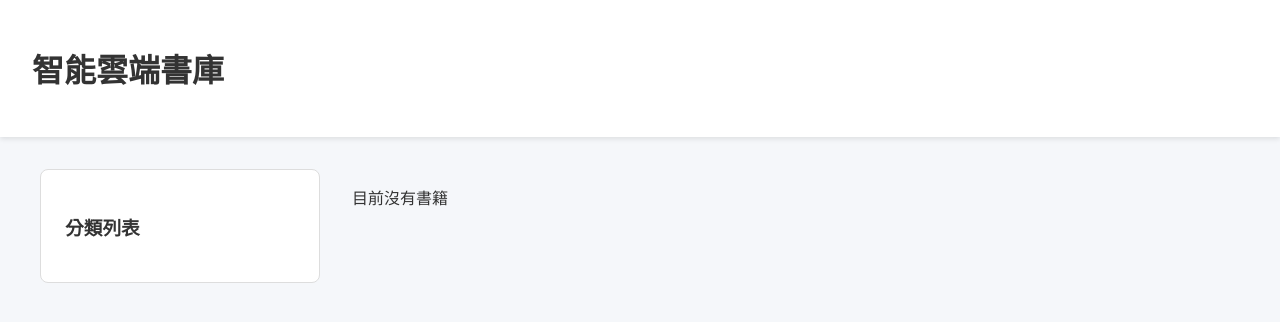
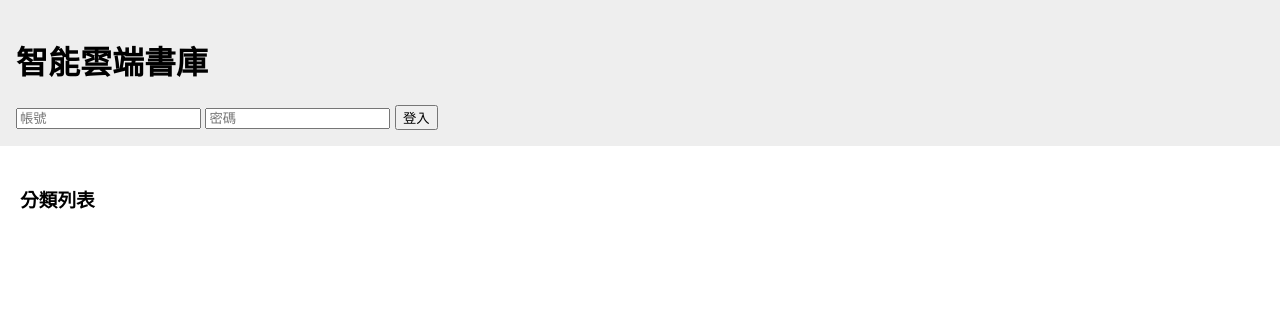
Before and after one commit to Vincent981010/epub-reader-site, a Flask app: page / in a window 1280 px wide. Shown: the top 322 px of the page. Run offline with Flask 3, Linux system fonts and the light colour scheme; data that the repository does not hold is empty; some libraries are stand-ins or nearby versions.

Commit message:
feat: restore layout based on current loading-overlay structure

```diff
--- a/templates/index.html
+++ b/templates/index.html
@@ -2,74 +2,46 @@
 <html lang="zh-TW">
 <head>
     <meta charset="UTF-8">
-    <meta name="viewport" content="width=device-width, initial-scale=1.0">
     <title>智能雲端書庫</title>
     <script src="https://cdnjs.cloudflare.com/ajax/libs/epub.js/0.3.88/epub.min.js"></script>
     <style>
-        /* 基礎樣式 */
-        body { font-family: 'Segoe UI', sans-serif; background-color: #f5f7fa; margin: 0; color: #333; }
-        header { padding: 1.5rem 2rem; background: #fff; box-shadow: 0 2px 5px rgba(0,0,0,0.1); display: flex; justify-content: space-between; align-items: center; }
+        /* 1. 你指定的 Loading 遮罩樣式 */
+        #loading-overlay { display: none; position: fixed; top:0; left:0; width:100%; height:100%; background:rgba(255,255,255,0.8); z-index:9999; justify-content:center; align-items:center; }
 
-        /* Loading 遮罩 */
-        #loading-overlay { display: none; position: fixed; top:0; left:0; width:100%; height:100%; background:rgba(255,255,255,0.9); z-index:9999; justify-content:center; align-items:center; font-size: 1.5rem; }
-
-        /* 網格系統 */
-        .container { max-width: 1200px; margin: 2rem auto; display: grid; grid-template-columns: 280px 1fr; gap: 2rem; padding: 0 1rem; }
-        .sidebar { background: white; padding: 1.5rem; border-radius: 8px; border: 1px solid #ddd; height: fit-content; }
-        .book-grid { display: grid; grid-template-columns: repeat(auto-fill, minmax(200px, 1fr)); gap: 1.5rem; }
-
-        /* 書籍卡片 */
-        .book-card { background: white; padding: 1.5rem; border-radius: 8px; border: 1px solid #ddd; box-shadow: 0 2px 4px rgba(0,0,0,0.05); transition: transform 0.2s; }
-        .book-card:hover { transform: translateY(-5px); }
-        .book-card strong { display: block; margin-bottom: 0.5rem; font-size: 1.1rem; }
+        /* 2. 原本的網頁排版樣式 */
+        body { font-family: sans-serif; margin: 0; display: flex; flex-direction: column; }
+        header { padding: 1rem; background: #eee; }
+        .main-container { display: flex; padding: 20px; }
+        #sidebar { width: 250px; }
+        #bookGrid { display: flex; flex-wrap: wrap; gap: 15px; }
+        .book-card { border: 1px solid #ccc; padding: 10px; width: 150px; }
     </style>
 </head>
 <body>
     <div id="loading-overlay">處理中...請稍候</div>
 
     <header>
-        <div class="logo"><h1>智能雲端書庫</h1></div>
-        <div id="userPanel"></div>
+        <h1>智能雲端書庫</h1>
+        <div id="auth-section">
+            <!-- 登入表單 -->
+            <input type="text" id="username" placeholder="帳號">
+            <input type="password" id="password" placeholder="密碼">
+            <button onclick="handleLogin(document.getElementById('username').value, document.getElementById('password').value)">登入</button>
+        </div>
     </header>
 
-    <div class="container">
-        <aside class="sidebar">
+    <div class="main-container">
+        <div id="sidebar">
             <h3>分類列表</h3>
             <div id="seriesList"></div>
-        </aside>
-
-        <main>
-            <div id="bookGrid" class="book-grid">
-                <!-- 書籍將動態載入至此 -->
-            </div>
-        </main>
+        </div>
+        <div id="bookGrid">
+            <!-- 書籍內容會透過 JS 載入 -->
+        </div>
     </div>
 
     <script>
-        // 載入書籍並渲染
-        async function loadBooks() {
-            try {
-                const res = await fetch('/books');
-                const books = await res.json();
-                const grid = document.getElementById('bookGrid');
-
-                if (books.length === 0) {
-                    grid.innerHTML = '<p>目前沒有書籍</p>';
-                    return;
-                }
-
-                grid.innerHTML = books.map(b => `
-                    <div class="book-card">
-                        <strong>${b.title}</strong>
-                        <small>分類: ${b.series_name || '預設分類'}</small>
-                    </div>
-                `).join('');
-            } catch(e) {
-                console.error("載入失敗:", e);
-            }
-        }
-
-        // 登入邏輯
+        // 你指定的優化版登入函式
         async function handleLogin(username, password) {
             const overlay = document.getElementById('loading-overlay');
             overlay.style.display = 'flex';
@@ -85,10 +57,31 @@
                 } else {
                     alert(data.message);
                 }
-            } catch(e) { console.error(e); }
-            finally { overlay.style.display = 'none'; }
+            } catch(e) {
+                console.error(e);
+            } finally {
+                overlay.style.display = 'none';
+            }
         }
 
+        // 載入書籍清單的邏輯
+        async function loadBooks() {
+            try {
+                const response = await fetch('/books');
+                const books = await response.json();
+                const grid = document.getElementById('bookGrid');
+                grid.innerHTML = books.map(b => `
+                    <div class="book-card">
+                        <strong>${b.title}</strong>
+                        <p>${b.series_name || '未分類'}</p>
+                    </div>
+                `).join('');
+            } catch (e) {
+                console.error("載入失敗:", e);
+            }
+        }
+
+        // 頁面載入時自動執行
         window.onload = loadBooks;
     </script>
 </body>
```
